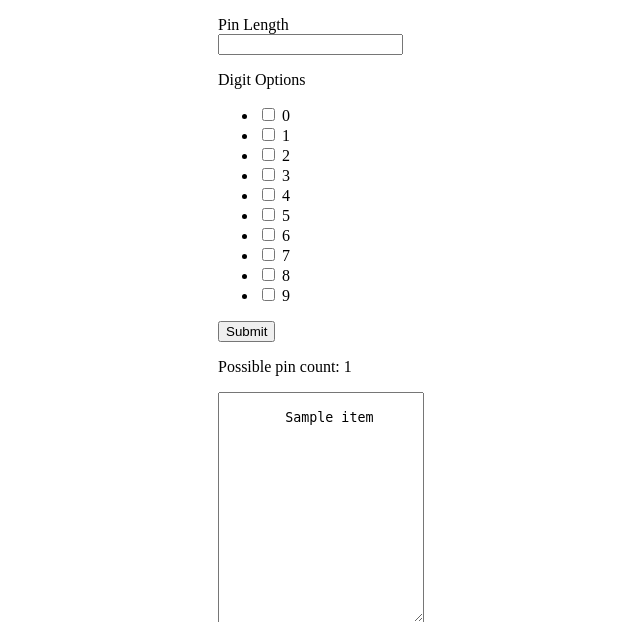
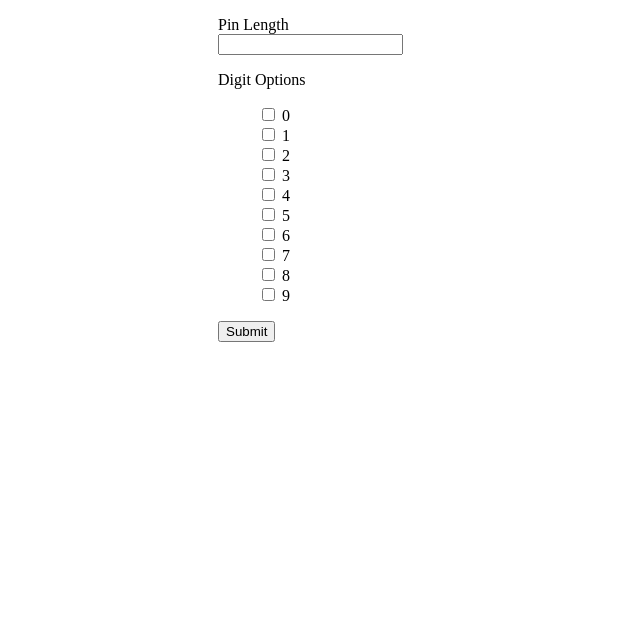
Before and after one commit to LiveTembiso/pinproject, a Django app: template templates/home.html in a window 1280 px wide. Shown: the top 622 px of the page, without its empty margins (322-962 px from the left). Run offline with Django 3.2, Linux system fonts and the light colour scheme; tables that the repository leaves empty hold one stand-in row (values such as "Sample post"); the template is opened without the code that fills it: values that come from a table or form of the project are taken from there, most other values are stand-ins (such as "Sample title", 1, 10 or a date in 2020).

Commit message:
final final app

```diff
--- a/pinApp/views.py
+++ b/pinApp/views.py
@@ -6,6 +6,8 @@ from pinApp.forms import SimpleForm
 def index(request):
 	#return HttpResponse("Hello World!")
 	myForm = SimpleForm(request.POST or None)
+	submit = request.POST.get('submit')
+
 
 	global counter
 	global another
@@ -35,11 +37,10 @@ def index(request):
 
 				if counter == length:
 
-					print(str_pin)
 					myOtherList.append(str_pin);
 					pinCount += 1
 
-		context = {'form':myForm,'length':pinCount, 'myList':myOtherList}
+		context = {'form':myForm,'length':pinCount, 'myList':myOtherList, 'submit':submit}
 
 	return render(request,"home.html",context)
 
--- a/templates/home.html
+++ b/templates/home.html
@@ -9,7 +9,7 @@
 	    		margin:auto;
 	    	}
 
-    	.output{
+	    	ul{
 	    		list-style-type: none;
 	    	}
 	    </style>
@@ -21,12 +21,14 @@
 				{{form.as_p}}
 				<button type="submit" value="submit" name="submit">Submit</button>
 			</form>
+			{% if submit == "submit" %}
 				<p>Possible pin count: {{ length }}</p>
 				<textarea rows = "15" cols="23">
 					{% for item in myList %}
 						{{ item }}
 					{% endfor %}
 				</textarea>
+			{% endif %}
 		</div>
 	</body>
 </html>
```
Lines whose indentation alone changed are shown as unchanged.
